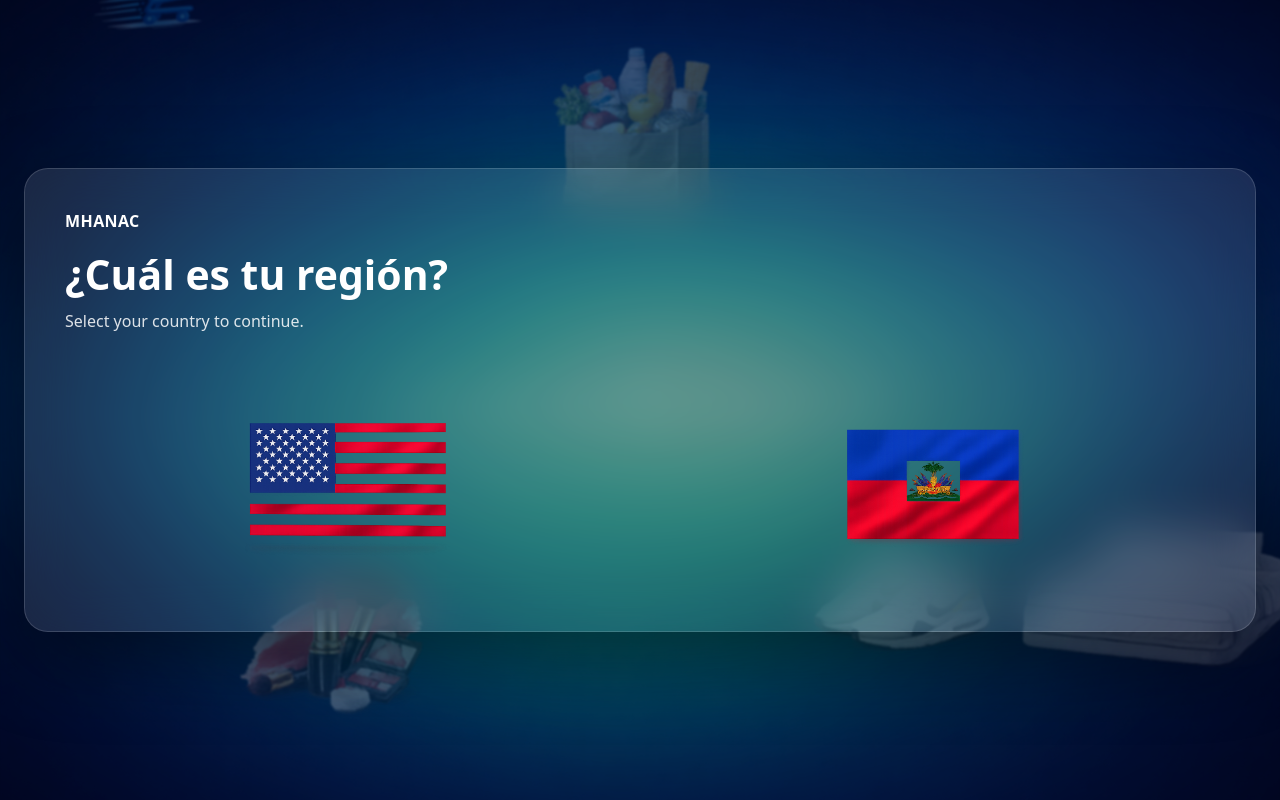
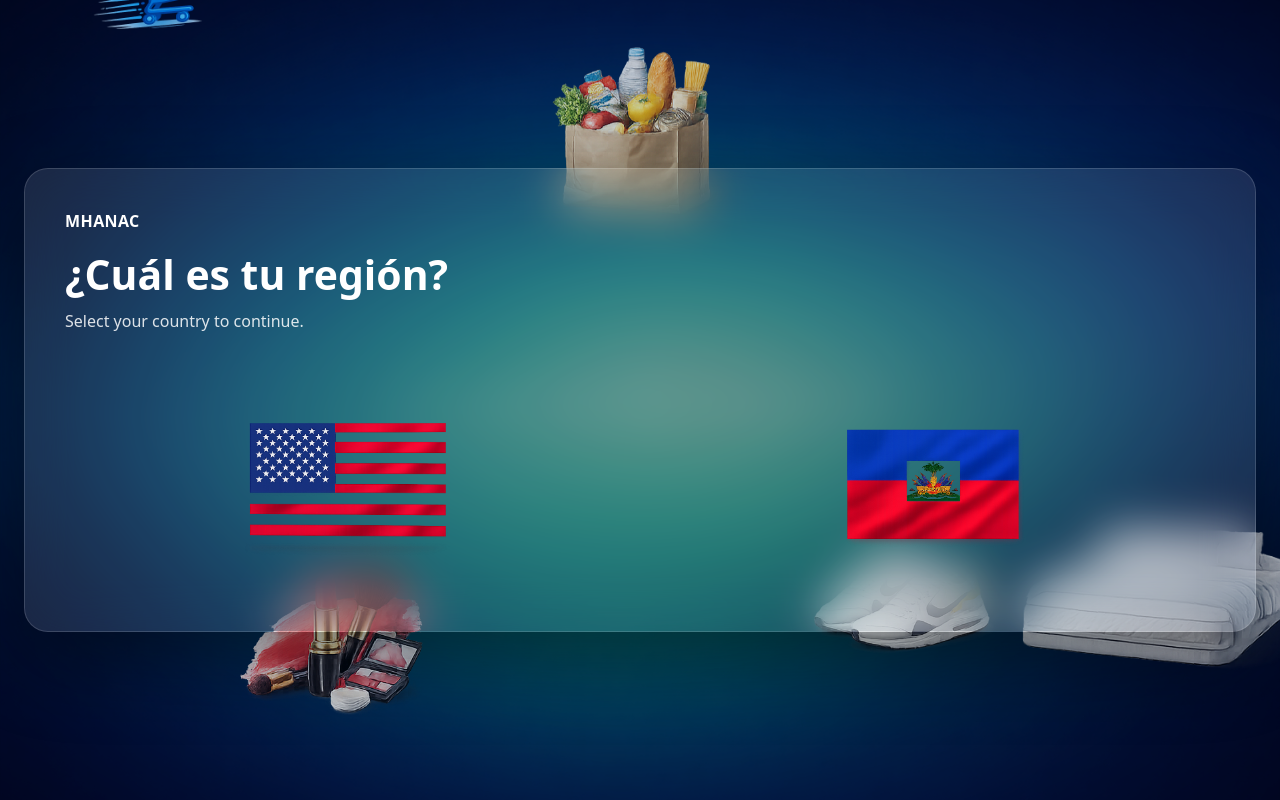
Before and after one commit to Marteedbug9/mhanac-website, a Next.js app: page / in a window 1280 px wide. Built offline with nearby package versions, Linux system fonts and the light colour scheme.

Commit message:
Mise à jour configuration et API

```diff
--- a/app/page.tsx
+++ b/app/page.tsx
@@ -26,61 +26,23 @@ type FloatItem = {
 };
 
 const floatItems: FloatItem[] = [
-  {
-    img: "/images/listproduc/electro.png",
-    alt: "electronics",
-    className:
-      "hidden sm:block " +
-      "w-[clamp(160px,18vw,280px)] h-[clamp(160px,18vw,280px)] " +
-      "left-[-6%] sm:left-[-4%] lg:left-[-3%] bottom-[-26%] sm:bottom-[-24%] lg:bottom-[-28%] " +
-      "opacity-30 blur-[0.7px]",
-  },
-  {
-    img: "/images/listproduc/beauty.png",
-    alt: "beauty",
-    className:
-      "hidden md:block " +
-      "w-[clamp(170px,20vw,320px)] h-[clamp(170px,20vw,320px)] " +
-      "left-[18%] md:left-[16%] lg:left-[15%] top-[68%] md:top-[72%] lg:top-[64%] " +
-      "opacity-28 blur-[0.9px]",
-  },
-  {
-    img: "/images/listproduc/fashion.png",
-    alt: "fashion",
-    className:
-      "hidden sm:block " +
-      "w-[clamp(150px,18vw,300px)] h-[clamp(150px,18vw,300px)] " +
-      "right-[25%] sm:right-[21%] lg:right-[21%] top-[65%] sm:top-[62%] md:top-[64%] " +
-      "opacity-28 blur-[0.9px]",
-  },
-  {
-    img: "/images/listproduc/home.png",
-    alt: "home",
-    className:
-      "hidden lg:block " +
-      "w-[clamp(220px,26vw,420px)] h-[clamp(220px,26vw,420px)] " +
-      "right-[-6%] xl:right-[-4%] 2xl:right-[-2%] bottom-[8%] xl:bottom-[6%] " +
-      "opacity-22 blur-[1px]",
-  },
-  {
-    img: "/images/listproduc/groce1.png",
-    alt: "grocery",
-    className:
-      "hidden md:block " +
-      "w-[clamp(160px,18vw,300px)] h-[clamp(160px,18vw,300px)] " +
-      "left-[32%] md:left-[39%] lg:left-[43%] top-[5%] md:top-[2%] lg:top-[4%] " +
-      "opacity-22 blur-[1px]",
-  },
-  {
-    img: "/images/mhanac logo1.png",
-    alt: "mhanac logo",
-    className:
-      "block " +
-      "w-[clamp(90px,12vw,210px)] h-[clamp(90px,12vw,210px)] " +
-      "left-[8%] sm:left-[4%] top-[-10%] sm:top-[-10%] md:top-[-14%] " +
-      "opacity-25 blur-[0.8px]",
-    priority: true,
-  },
+{ img: "/images/listproduc/electro.png",
+  alt: "electronics", className:
+  // hidden on very small screens, appears from sm+
+  "hidden sm:block " +
+ // size using clamp (works across screens)
+ "w-[clamp(160px,18vw,280px)] h-[clamp(160px,18vw,280px)] " +
+ // position: bottom-left zone, safe distances
+ "left-[-6%] sm:left-[-4%] lg:left-[-3%] bottom-[-26%] sm:bottom-[-24%] lg:bottom-[-28%] " + "opacity-90", },
+ { img: "/images/listproduc/beauty.png", alt: "beauty", className: "hidden md:block " + "w-[clamp(170px,20vw,320px)] h-[clamp(170px,20vw,320px)] " + "left-[18%] md:left-[16%] lg:left-[15%] top-[68%] md:top-[72%] lg:top-[64%] " + "opacity-85", },
+{ img: "/images/listproduc/fashion.png", alt: "fashion", className: "hidden sm:block " + "w-[clamp(150px,18vw,300px)] h-[clamp(150px,18vw,300px)] " + "right-[25%] sm:right-[21%] lg:right-[21%] top-[65%] sm:top-[62%] md:top-[64%] " + "opacity-90", },
+{ img: "/images/listproduc/home.png", alt: "home", className: "hidden lg:block " + "w-[clamp(220px,26vw,420px)] h-[clamp(220px,26vw,420px)] " + "right-[-6%] xl:right-[-4%] 2xl:right-[-2%] bottom-[8%] xl:bottom-[6%] " + "opacity-75", },
+ { img: "/images/listproduc/groce1.png", alt: "grocery", className: "hidden md:block " + "w-[clamp(160px,18vw,300px)] h-[clamp(160px,18vw,300px)] " + "left-[32%] md:left-[39%] lg:left-[43%] top-[5%] md:top-[2%] lg:top-[4%] " + "opacity-80", },
+{ img: "/images/mhanac logo1.png", alt: "mhanac logo", className:
+  // show small on mobile, larger on desktop
+   "block " +
+   "w-[clamp(90px,12vw,210px)] h-[clamp(90px,12vw,210px)] " +
+   "left-[8%] sm:left-[4%] top-[-10%] sm:top-[-10%] md:top-[-14%] " + "opacity-90", priority: true, },
 ];
 
 export default function RegionGate() {
```
